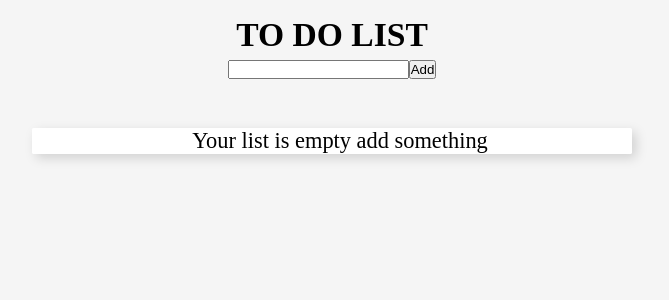
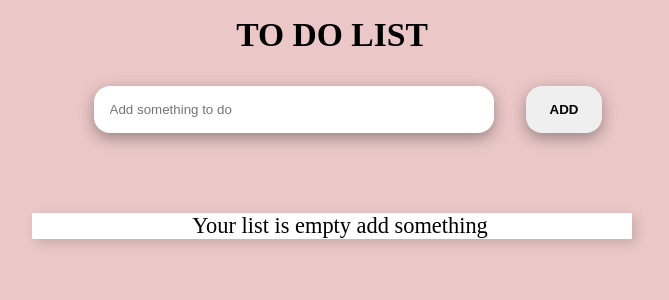
Before and after one commit to raghveerdeol/to-do-list-react, a React (Create React App) app: page / in a window 1280 px wide. Shown: the top 300 px of the page, without its empty margins (308-977 px from the left). Built offline with nearby package versions, Linux system fonts and the light colour scheme.

Commit message:
updated input and button style

```diff
--- a/src/AppMain.css
+++ b/src/AppMain.css
@@ -1,3 +1,19 @@
+.mainContainer > input {
+    margin: 2rem;
+    padding: 1rem;
+    width: 400px;
+    border: 0px solid black;
+    border-radius: 1rem;
+    box-shadow: rgba(0, 0, 0, 0.35) 0px 5px 15px;
+}
+.mainContainer > button {
+    padding: 1rem 1.5rem;
+    border: 0px solid black;
+    border-radius: 1rem;
+    box-shadow: rgba(0, 0, 0, 0.35) 0px 5px 15px;
+    font-weight: 700;
+}
+
 ul {
 	width: 600px;
 	max-width: 100%;
@@ -50,5 +66,6 @@ li:nth-child(3n - 1)::marker {
     display: none;
 }
 
-.deleteButton{
+.deleteButton:hover{
+    cursor: pointer;
 }
--- a/src/AppMain.js
+++ b/src/AppMain.js
@@ -31,6 +31,7 @@ function AppMain() {
 
                 <input
                     type="text"
+                    placeholder="Add something to do"
                     value={inputValue}
                     onChange={(e) => setInputValue(e.target.value)}
                     onKeyDown={(e) => {
@@ -40,7 +41,7 @@ function AppMain() {
                 />
                 <button
                     onClick={addEvent}>
-                    Add
+                    ADD
                 </button>
             </section>
             <section className="list">
--- a/src/index.css
+++ b/src/index.css
@@ -1,20 +1,21 @@
 *{
-  padding: 0;
-  margin: 0;
-  box-sizing: border-box;
+	padding: 0;
+	margin: 0;
+	box-sizing: border-box;
 }
 
 body {
 	font-family: 'Gloria Hallelujah', cursive;
 	font-size: 1.4rem;
-	background: whitesmoke;
+	background: rgb(235, 199, 199);
 	margin: 0;
 	padding: 1rem;
 	display: grid;
 	min-height: 100vh;
+
 }
 
 code {
-  font-family: source-code-pro, Menlo, Monaco, Consolas, 'Courier New',
-    monospace;
+	font-family: source-code-pro, Menlo, Monaco, Consolas, 'Courier New',
+		monospace;
 }
```
